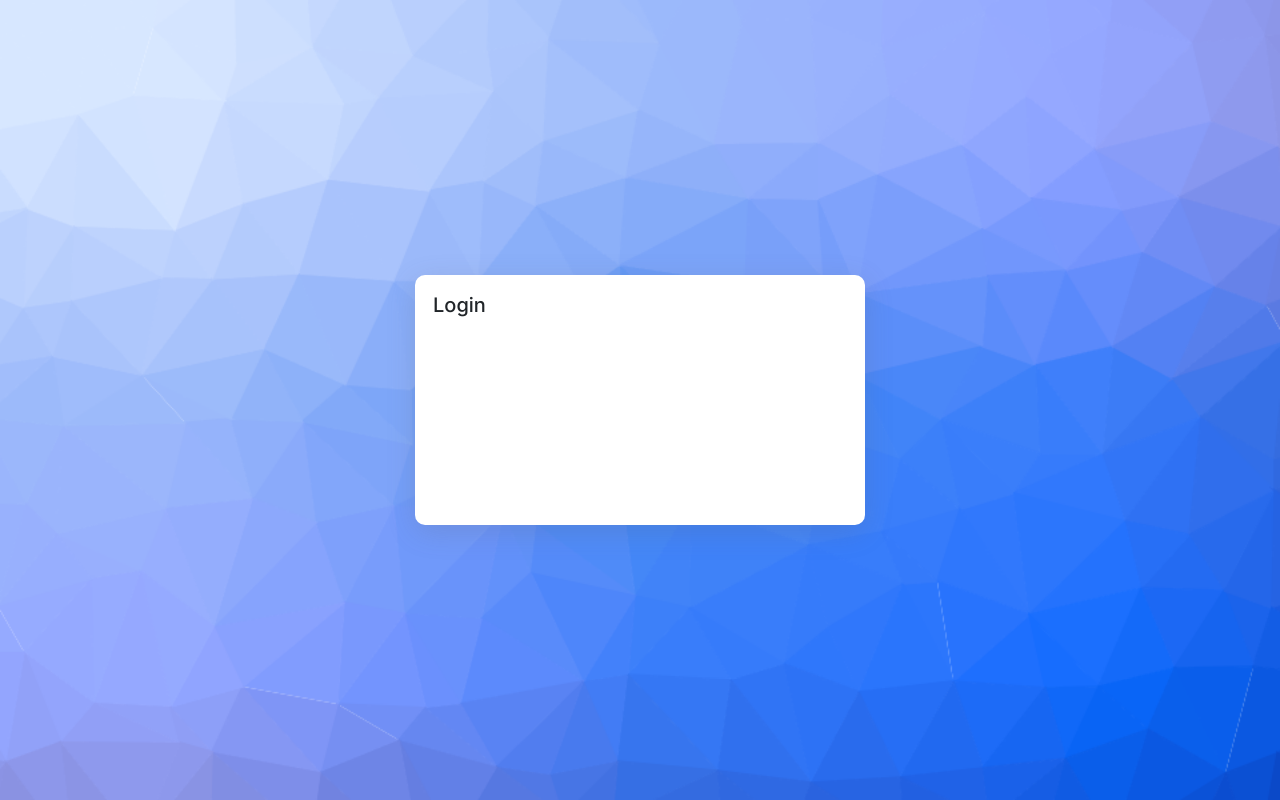
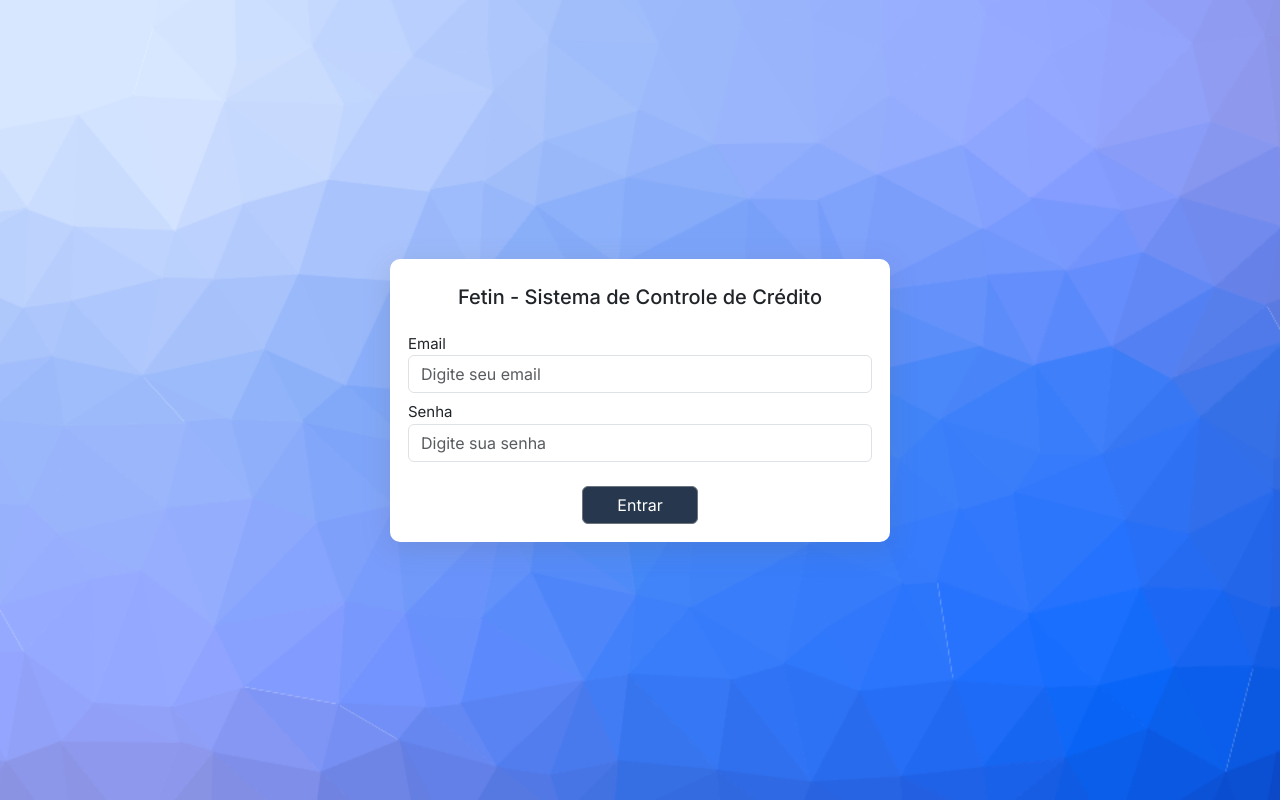
Before and after one commit to FranciscoGSilverio/Fetin-CreditControl, a React (Vite) app in the folder webapp/: page /login in a window 1280 px wide. Built offline with nearby package versions, Linux system fonts and the light colour scheme; no server answers.

Commit message:
Finish login page and signin/out functionalities

```diff
--- a/webapp/src/App.tsx
+++ b/webapp/src/App.tsx
@@ -1,4 +1,3 @@
-import { useEffect } from "react";
 import { Route, Routes } from "react-router-dom";
 
 import PaginaClientes from "./pages/PaginaClientes";
@@ -18,10 +17,6 @@ function App() {
   const { authUser } = useAuth();
 
   const isAuthenticated = authUser ? true : false;
-
-  useEffect(() => {
-    console.log("authUser", authUser);
-  }, [authUser]);
 
   return (
     <>
--- a/webapp/src/components/Common/ButtonWithLoading.tsx
+++ b/webapp/src/components/Common/ButtonWithLoading.tsx
@@ -5,18 +5,21 @@ type ButtonWithLoadingProps = {
   children: React.ReactNode;
   type: "button" | "submit" | "reset" | undefined;
   isLoading: boolean;
+  className?: string;
 };
 
 const ButtonWithLoading = ({
   children,
   type,
   isLoading,
+  className,
 }: ButtonWithLoadingProps) => {
   return (
     <Button
       type={type}
       style={{ backgroundColor: "#27374D" }}
       disabled={isLoading}
+      className={className}
     >
       {isLoading ? <Spinner size="sm">Loading...</Spinner> : children}
     </Button>
--- a/webapp/src/components/Navbar.tsx
+++ b/webapp/src/components/Navbar.tsx
@@ -1,6 +1,16 @@
+import { useState } from "react";
 import styled from "styled-components";
 import { FiUser } from "react-icons/fi";
 import { useNavigate, useLocation } from "react-router-dom";
+import {
+  Dropdown,
+  DropdownToggle,
+  DropdownMenu,
+  DropdownItem,
+} from "reactstrap";
+import { useAuth } from "../hooks/useAuth";
+import { HiOutlineLogout } from "react-icons/hi";
+import { signOutUser } from "../utils/auth/emailAndPasswordLogin";
 
 const Nav = styled.nav`
   color: #fff;
@@ -66,9 +76,19 @@ const NavLink = styled.a<{ $isHighlighted?: boolean }>`
   }
 `;
 
+const LogoutDropdownBtn = styled(DropdownItem)`
+  &:active {
+    background-color: #fff;
+  }
+`;
+
 const Navbar = () => {
   let navigate = useNavigate();
   const { pathname } = useLocation();
+
+  const [dropdownOpen, setDropdownOpen] = useState(false);
+
+  const { authUser } = useAuth();
 
   const isHighlighted = (path: string) => {
     return pathname === path;
@@ -101,7 +121,27 @@ const Navbar = () => {
               Compras
             </NavLink>
           </div>
-          <FiUser size={25} style={{ cursor: "pointer" }} />
+          <Dropdown
+            isOpen={dropdownOpen}
+            toggle={() => setDropdownOpen((prevState: boolean) => !prevState)}
+          >
+            <DropdownToggle style={{ background: "none", border: "none" }}>
+              <FiUser size={25} style={{ cursor: "pointer" }} />
+            </DropdownToggle>
+            <DropdownMenu>
+              <DropdownItem disabled style={{ color: "#000" }}>
+                {authUser?.email || ""}
+              </DropdownItem>
+              <DropdownItem divider />
+              <LogoutDropdownBtn
+                className="w-100 d-flex justify-content-between"
+                onClick={() => signOutUser()}
+              >
+                <span className="text-danger">Sair</span>
+                <HiOutlineLogout size={25} className="text-danger" />
+              </LogoutDropdownBtn>
+            </DropdownMenu>
+          </Dropdown>
         </div>
       </Nav>
       <NavPlaceholder />
--- a/webapp/src/hooks/useFirebaseUser.ts
+++ b/webapp/src/hooks/useFirebaseUser.ts
@@ -1,18 +1,15 @@
 import { useState, useEffect, useCallback } from "react";
 import type { User } from "firebase/auth";
 import { auth as Firebase } from "../services/firebaseConfig";
+import { useNavigate } from "react-router-dom";
 
 export type FormattedUserType = {
-  photoUrl?: string | undefined | null;
   email?: string | undefined | null;
-  name?: string | undefined | null;
   loadingAuthentication?: boolean;
 };
 
 const formatAuthUser = (user: User | null): FormattedUserType => ({
-  photoUrl: user?.photoURL,
   email: user?.email,
-  name: user?.displayName,
 });
 
 export function useFirebaseAuth() {
@@ -23,6 +20,8 @@ export function useFirebaseAuth() {
 
   const [authenticationFailedAlertState, setAuthenticationFailedAlertState] =
     useState({ state: false, message: "" });
+
+  let navigate = useNavigate();
 
   const clear = useCallback(() => {
     setAuthUser(null);
@@ -43,11 +42,17 @@ export function useFirebaseAuth() {
         return;
       }
 
+      setloadingLogin(true);
+
       const formattedUser = formatAuthUser(authState);
       setAuthUser(formattedUser);
 
       const token = await getJwtToken();
       setToken(token);
+
+      navigate("/");
+
+      setloadingLogin(false);
     };
 
     const unsubscribe = Firebase.onAuthStateChanged(authStateChanged);
--- a/webapp/src/pages/PaginaLogin.tsx
+++ b/webapp/src/pages/PaginaLogin.tsx
@@ -2,6 +2,10 @@ import styled from "styled-components";
 import LoginBackground from "./../assets/loginBackground.png";
 import DefaultCard from "../components/Common/DefaultCard";
 import { CardBody, CardTitle } from "reactstrap";
+import { Formik, Form, Field } from "formik";
+import ButtonWithLoading from "../components/Common/ButtonWithLoading";
+import { signInUser } from "../utils/auth/emailAndPasswordLogin";
+import { useAuth } from "../hooks/useAuth";
 
 const Background = styled.div`
   width: 100vw;
@@ -19,19 +23,69 @@ const Background = styled.div`
 `;
 
 const CardContainer = styled.div`
-  width: 450px;
-  height: 250px;
+  width: 500px;
 `;
 
 const PaginaLogin = () => {
+  const { loadingLogin, setloadingLogin } = useAuth();
+
   return (
     <Background>
       <CardContainer>
         <DefaultCard>
           <CardBody>
-            <CardTitle tag="h5" className="pb-3">
-              Login
+            <CardTitle tag="h5" className="mb-4 mt-2 text-center">
+              Fetin - Sistema de Controle de Crédito
             </CardTitle>
+
+            <Formik
+              initialValues={{
+                email: "",
+                password: "",
+              }}
+              onSubmit={(values) => {
+                setloadingLogin(true);
+                signInUser(values.email, values.password);
+              }}
+            >
+              {() => (
+                <Form>
+                  <div className="form-group my-2">
+                    <label htmlFor="email">Email</label>
+                    <Field
+                      className="form-control"
+                      id="email"
+                      name="email"
+                      type="email"
+                      placeholder="Digite seu email"
+                      required
+                    />
+                  </div>
+
+                  <div className="form-group my-2">
+                    <label htmlFor="password">Senha</label>
+                    <Field
+                      className="form-control"
+                      id="password"
+                      name="password"
+                      type="password"
+                      placeholder="Digite sua senha"
+                      required
+                    />
+                  </div>
+
+                  <div className="form-group mt-4 w-100 d-flex justify-content-center">
+                    <ButtonWithLoading
+                      type="submit"
+                      isLoading={loadingLogin}
+                      className="w-25"
+                    >
+                      Entrar
+                    </ButtonWithLoading>
+                  </div>
+                </Form>
+              )}
+            </Formik>
           </CardBody>
         </DefaultCard>
       </CardContainer>
```
Also changed, not shown: webapp/src/main.tsx (+6 -6 lines).
